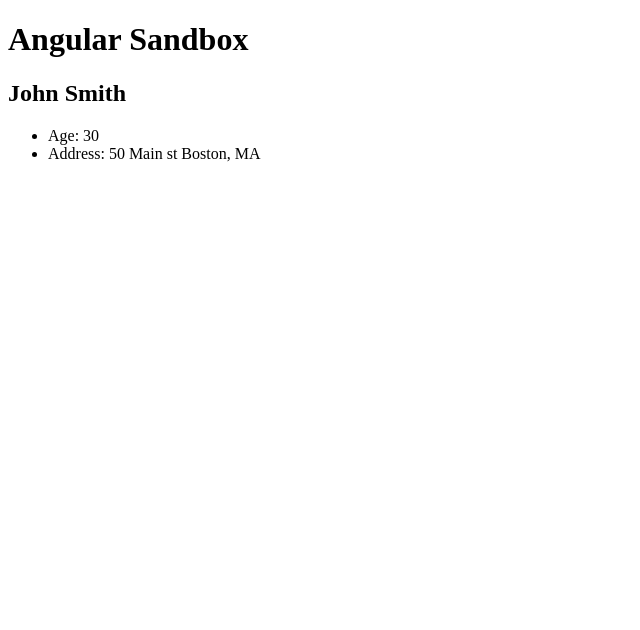
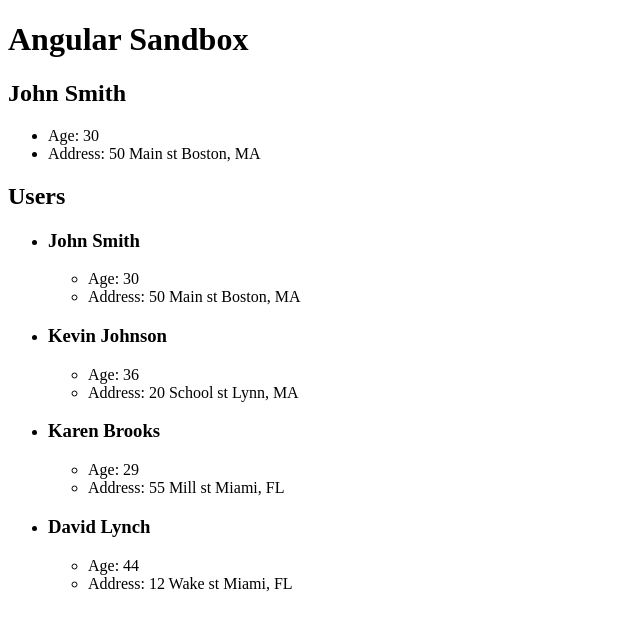
Before and after one commit to the-markussohn/ng-sandbox, an Angular app: page / in a window 1280 px wide. Shown: the top 630 px of the page, without its empty margins (0-640 px from the left). Built offline with nearby package versions, Linux system fonts and the light colour scheme.

Commit message:
users ngFor

```diff
--- a/src/app/app.component.html
+++ b/src/app/app.component.html
@@ -1,2 +1,3 @@
 <h1>Angular Sandbox</h1>
 <app-user></app-user>
+<app-users></app-users>
--- a/src/app/app.module.ts
+++ b/src/app/app.module.ts
@@ -3,11 +3,13 @@
 
 import {AppComponent} from './app.component';
 import {UserComponent} from './components/user/user.component';
+import { UsersComponent } from './components/users/users.component';
 
 @NgModule({
   declarations: [
     AppComponent,
-    UserComponent
+    UserComponent,
+    UsersComponent
   ],
   imports: [
     BrowserModule
--- a/src/app/components/user/user.component.ts
+++ b/src/app/components/user/user.component.ts
@@ -1,4 +1,4 @@
-import {Component} from '@angular/core';
+import {Component, OnInit} from '@angular/core';
 import {User} from '../../models/User';
 
 @Component({
@@ -7,11 +7,14 @@
   styleUrls: ['./user.component.css']
 })
 
-export class UserComponent {
+export class UserComponent implements OnInit {
 
   user: User;
 
   constructor() {
+  }
+
+  ngOnInit() {
     this.user = {
       firstName: 'John',
       lastName: 'Smith',
--- /dev/null
+++ b/src/app/components/users/users.component.html
@@ -0,0 +1,10 @@
+<h2>Users</h2>
+<ul>
+  <li *ngFor="let user of users">
+    <h3>{{user.firstName}} {{user.lastName}}</h3>
+    <ul>
+      <li>Age: {{user.age}}</li>
+      <li>Address: {{user.address.street}} {{user.address.city}}, {{user.address.state}}</li>
+    </ul>
+  </li>
+</ul>
--- /dev/null
+++ b/src/app/components/users/users.component.ts
@@ -0,0 +1,66 @@
+import {Component, OnInit} from '@angular/core';
+import {User} from '../../models/User';
+
+@Component({
+  selector: 'app-users',
+  templateUrl: './users.component.html',
+  styleUrls: ['./users.component.css']
+})
+export class UsersComponent implements OnInit {
+
+  users: User[];
+
+  constructor() {
+  }
+
+  ngOnInit() {
+    this.users = [
+      {
+        firstName: 'John',
+        lastName: 'Smith',
+        age: 30,
+        address: {
+          street: '50 Main st',
+          city: 'Boston',
+          state: 'MA'
+        }
+      },
+      {
+        firstName: 'Kevin',
+        lastName: 'Johnson',
+        age: 36,
+        address: {
+          street: '20 School st',
+          city: 'Lynn',
+          state: 'MA'
+        }
+      },
+      {
+        firstName: 'Karen',
+        lastName: 'Brooks',
+        age: 29,
+        address: {
+          street: '55 Mill st',
+          city: 'Miami',
+          state: 'FL'
+        }
+      }
+    ];
+
+    this.addUser({
+      firstName: 'David',
+      lastName: 'Lynch',
+      age: 44,
+      address: {
+        street: '12 Wake st',
+        city: 'Miami',
+        state: 'FL'
+      }
+    });
+  }
+
+  addUser(user: User) {
+    this.users.push(user);
+  }
+
+}
```
Also changed, not shown: src/app/components/users/users.component.css (added).
